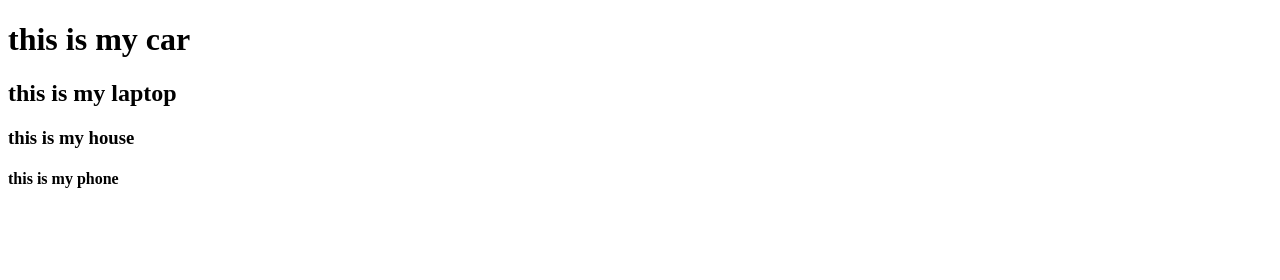
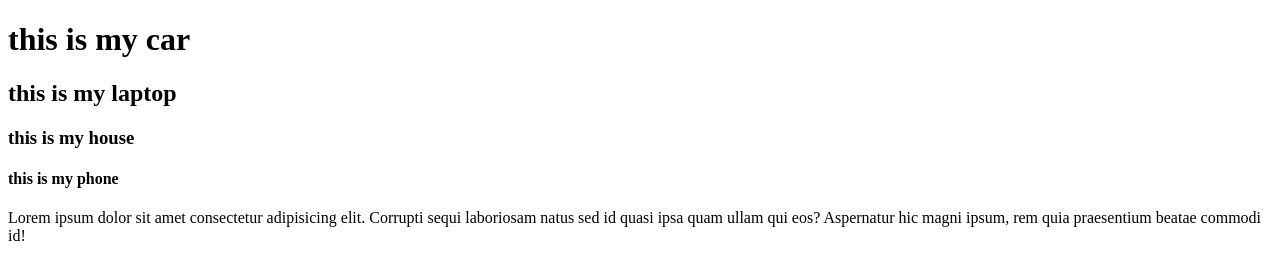
Before and after one commit to sima0000/file-1.repository, a plain HTML site: page index.html in a window 1280 px wide. Drawn offline with Linux system fonts and the light colour scheme.

Commit message:
p tag send

```diff
--- a/index.html
+++ b/index.html
@@ -11,5 +11,6 @@
      <h2>this is my laptop</h2>
      <h3>this is my house</h3>
      <h4>this is my phone</h4>
+     <p>Lorem ipsum dolor sit amet consectetur adipisicing elit. Corrupti sequi laboriosam natus sed id quasi ipsa quam ullam qui eos? Aspernatur hic magni ipsum, rem quia praesentium beatae commodi id!</p>
 </body>
 </html>
```
